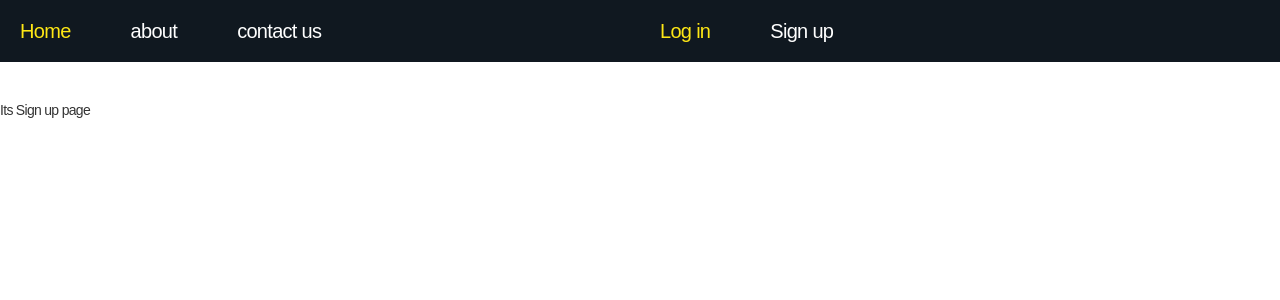
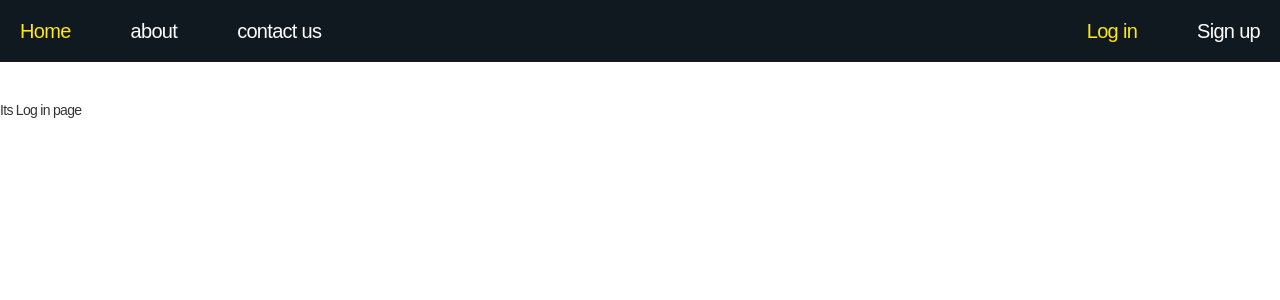
Before and after one commit to jay-juns/next-web-page, a Next.js app: page /login in a window 1280 px wide. Shown: the top 300 px of the page. Built offline with nearby package versions, Linux system fonts and the light colour scheme; a web font is replaced by a local one.

Commit message:
nav css modify

```diff
--- a/src/pages/login.js
+++ b/src/pages/login.js
@@ -1,14 +1,14 @@
 import Head from "next/head";
 
-const Signup = () => {
+const Login = () => {
     return (
         <div>
             <Head>
-                <title>next web page - Sign up</title>
+                <title>next web page - Log in</title>
             </Head>
-            Its Sign up page
+            Its Log in page
         </div>
     )
 };
 
-export default Signup;
+export default Login;
--- a/src/styles/globals.css
+++ b/src/styles/globals.css
@@ -32,7 +32,7 @@ textarea::placeholder{font-family:"NotoSansKR-Medium", "본고딕", "Apple SD Go
 
 .header > .nav-wrapper {
   width: 100%;
-  max-width: 1280px;
+  max-width: 1296px;
   height: 100%;
   margin: 0 auto;
   display: flex;
@@ -46,6 +46,9 @@ textarea::placeholder{font-family:"NotoSansKR-Medium", "본고딕", "Apple SD Go
   gap:0 20px;
   width: 100%;
   height: 100%;
+}
+.header > .nav-wrapper > ul.left-nav {
+  justify-content: flex-end;
 }
 
 .header > .nav-wrapper > ul > li {
@@ -68,7 +71,7 @@ textarea::placeholder{font-family:"NotoSansKR-Medium", "본고딕", "Apple SD Go
 
 .wrapper {
   width: 100%;
-  max-width: 1280px;
+  max-width: 1296px;
   margin: 0 auto;
   min-height: 500px;
   padding: 40px 0;
```
Also changed, not shown: src/pages/signup.js (+4 -4 lines).
